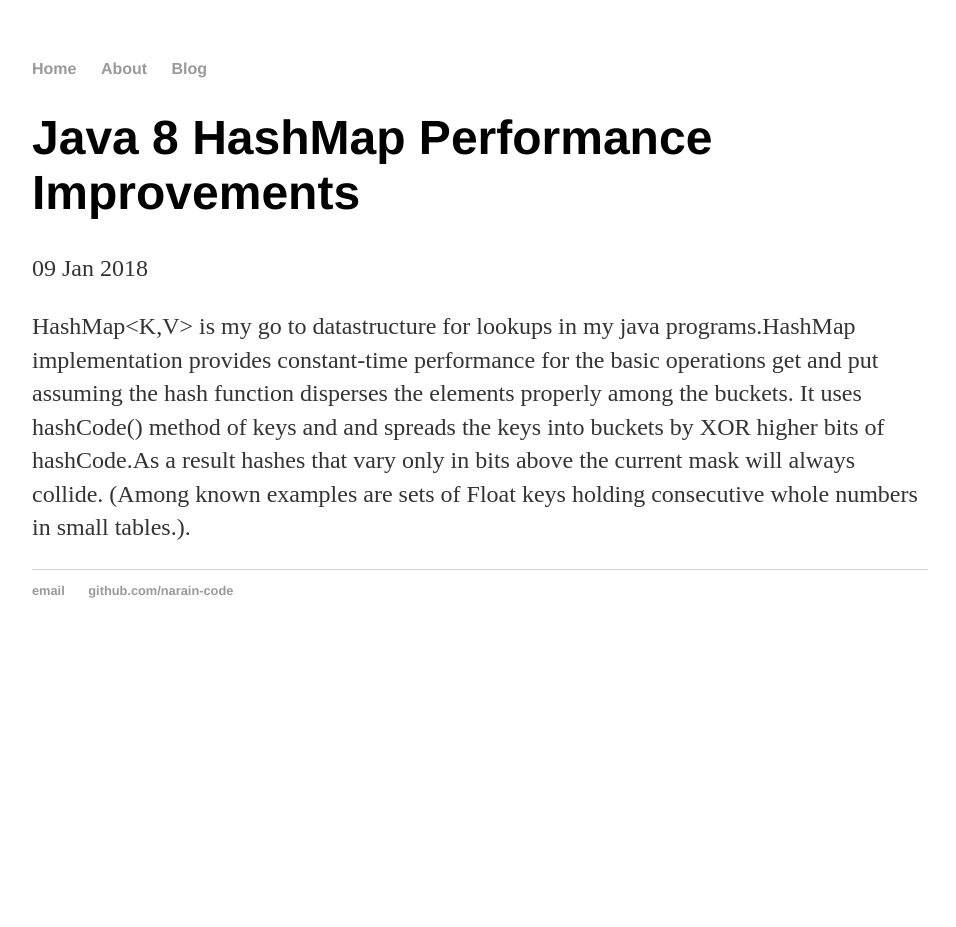
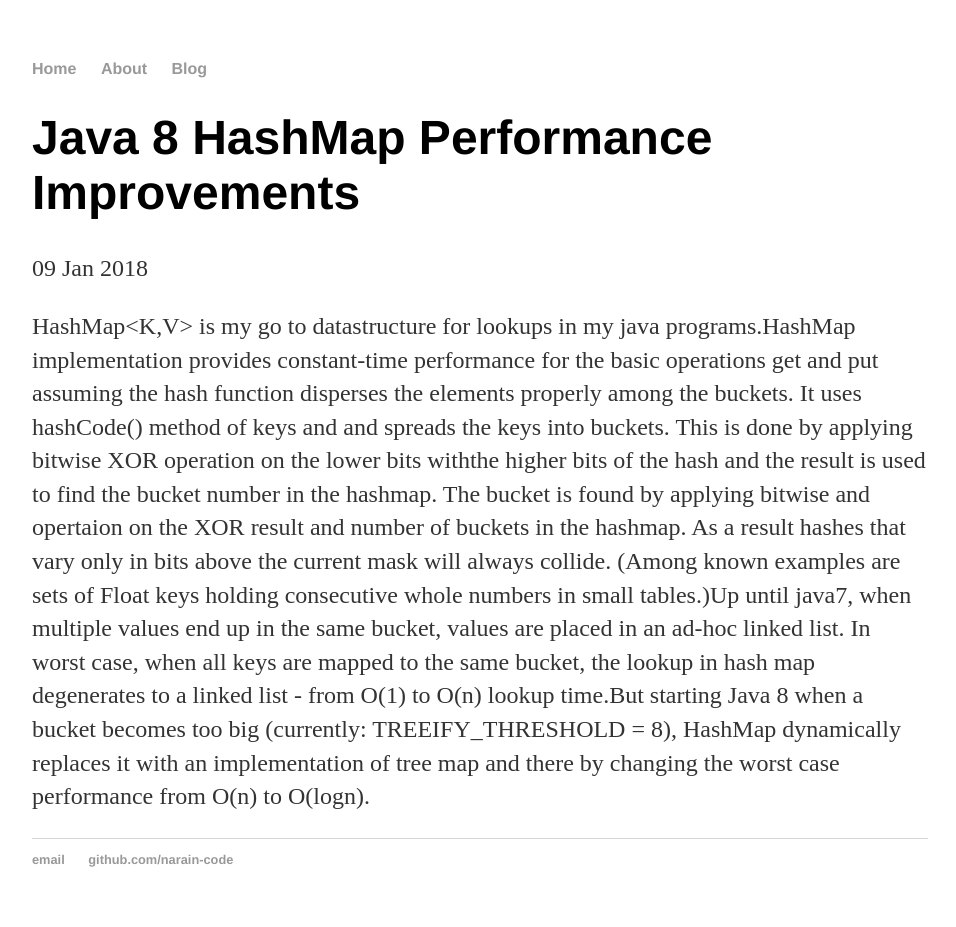
Before and after one commit to narain-code/narain-code.github.io, a Jekyll site: the page built from _posts/2018-01-09-java8-hashmap.md, in a window 1280 px wide. Shown: the whole page, without its empty margins (160-1116 px from the left). Built offline with Jekyll 4.4.1, drawn with Linux system fonts in a browser that asks for light colours; before the commit the page ends 900 px from its top, so only the background shows below that.

Commit message:
Update 2018-01-09-java8-hashmap.md

```diff
--- a/_posts/2018-01-09-java8-hashmap.md
+++ b/_posts/2018-01-09-java8-hashmap.md
@@ -4,4 +4,4 @@ title: "Java 8 HashMap Performance Improvements"
 date: 2018-01-09
 ---
 
- HashMap<K,V> is my go to datastructure for lookups in my java programs.HashMap implementation provides constant-time performance for the basic operations get and put assuming the hash function disperses the elements properly among the buckets. It uses hashCode() method of keys and and spreads the keys into buckets by XOR higher bits of hashCode.As a result hashes that vary only in bits above the current mask will always collide. (Among known examples are sets of Float keys holding consecutive whole numbers in small tables.).
+ HashMap<K,V> is my go to datastructure for lookups in my java programs.HashMap implementation provides constant-time performance for the basic operations get and put assuming the hash function disperses the elements properly among the buckets. It uses hashCode() method of keys and and spreads the keys into buckets. This is done by applying bitwise XOR operation on the lower bits withthe higher bits of the hash and the result is used to find the bucket number in the hashmap. The bucket is found by applying bitwise and opertaion on the XOR result and number of buckets in the hashmap. As a result hashes that vary only in bits above the current mask will always collide. (Among known examples are sets of Float keys holding consecutive whole numbers in small tables.)Up until java7, when multiple values end up in the same bucket, values are placed in an ad-hoc linked list. In worst case, when all keys are mapped to the same bucket, the lookup in hash map degenerates to a linked list - from O(1) to O(n) lookup time.But starting Java 8 when a bucket becomes too big (currently: TREEIFY_THRESHOLD = 8), HashMap dynamically replaces it with an implementation of tree map and there by changing the worst case performance from O(n) to O(logn).
```
